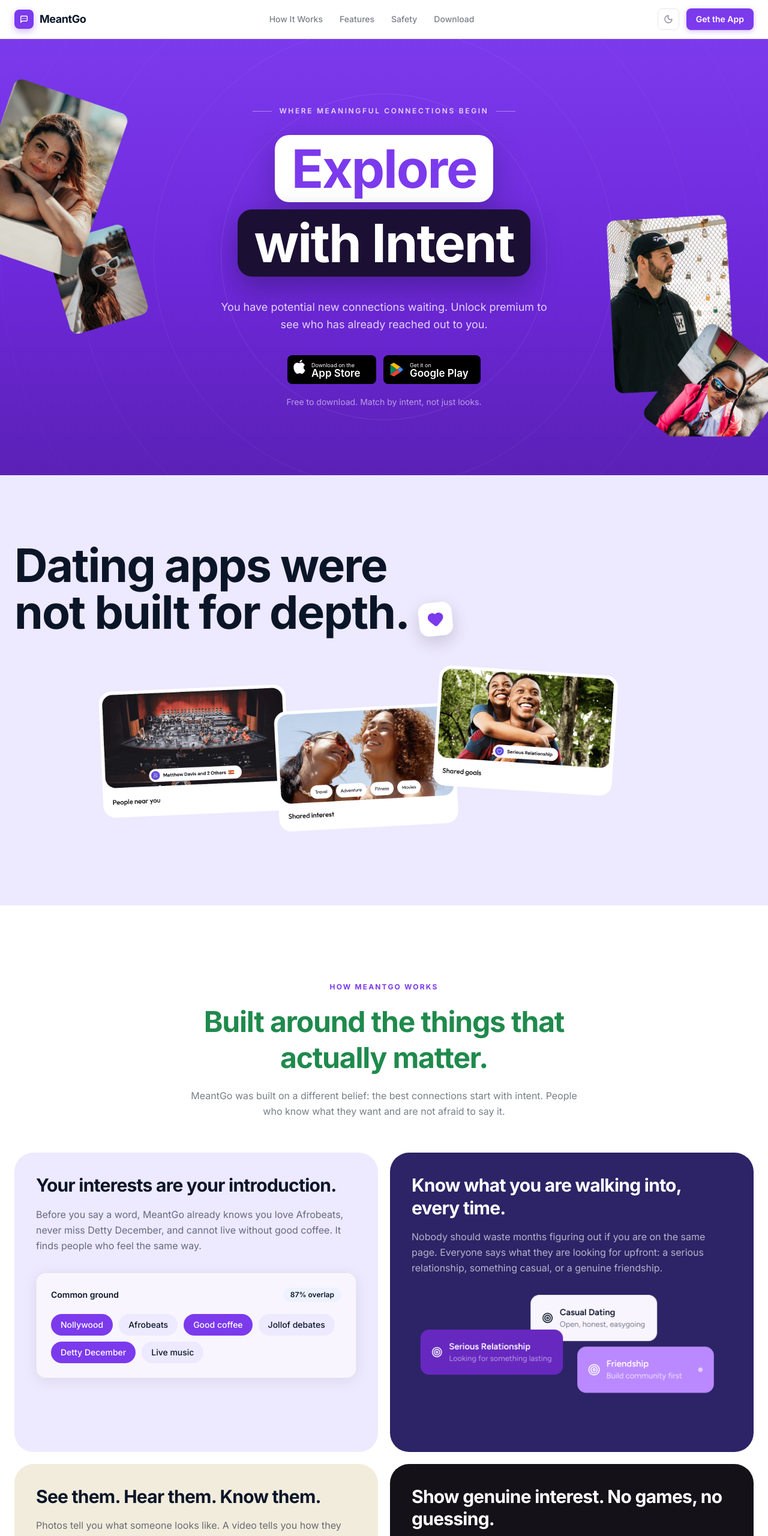
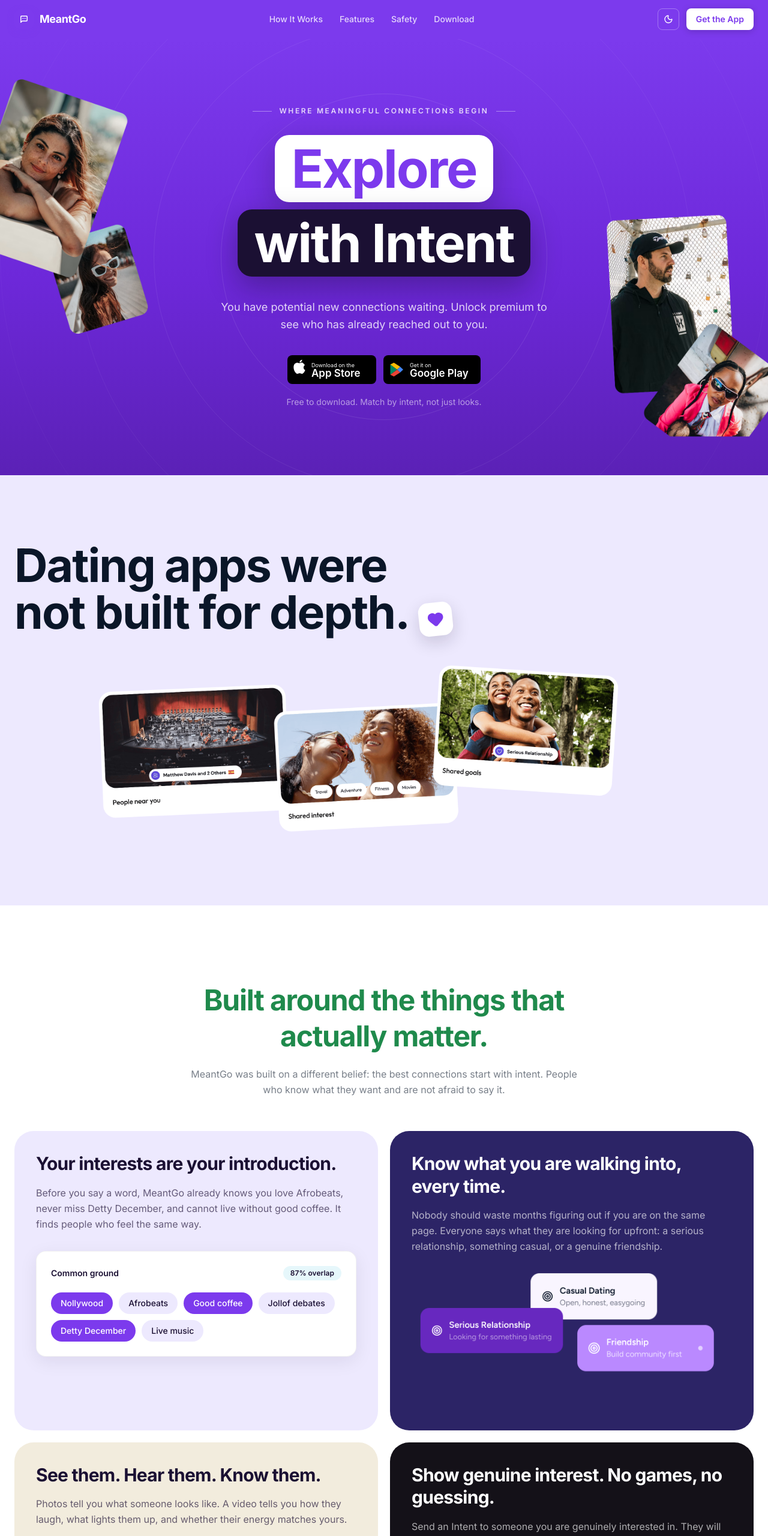
Before and after one commit to jacodestechnologies/fydinn-web, a React (Vite) app: page / in a window 1280 px wide. Shown: the top 2560 px of the page at 60% size. Built offline with nearby package versions, Linux system fonts and the light colour scheme.

Commit message:
Some fixes

```diff
--- a/src/components/Nav.tsx
+++ b/src/components/Nav.tsx
@@ -1,5 +1,6 @@
 import { Link, useLocation } from "react-router-dom";
 import { Moon, Sun } from "lucide-react";
+import { useEffect, useState } from "react";
 import { useTheme } from "@/contexts/ThemeContext";
 
 const navItems = [
@@ -13,19 +14,49 @@
   const { theme, toggle } = useTheme();
   const location = useLocation();
   const onHome = location.pathname === "/";
+  const [scrolled, setScrolled] = useState(false);
+
+  useEffect(() => {
+    const onScroll = () => setScrolled(window.scrollY > 32);
+    onScroll();
+    window.addEventListener("scroll", onScroll, { passive: true });
+    return () => window.removeEventListener("scroll", onScroll);
+  }, []);
+
+  // Transparent / white styling while sitting over the purple hero.
+  const overHero = onHome && !scrolled;
 
   return (
-    <header className="sticky top-0 z-50 border-b border-ink/8 bg-surface/90 backdrop-blur-xl">
+    <header
+      className={`sticky top-0 z-50 transition-colors duration-300 ${
+        overHero
+          ? "border-b border-transparent bg-[#7C3AED]"
+          : "border-b border-ink/8 bg-surface/90 backdrop-blur-xl"
+      }`}
+    >
       <div className="mx-auto flex h-16 max-w-7xl items-center justify-between px-5 sm:px-6">
         {/* Logo */}
         <Link to="/" className="flex items-center gap-2.5 font-semibold">
           <span className="grid size-8 place-items-center rounded-lg bg-brand text-white shadow-[0_4px_12px_rgba(124,58,237,0.35)]">
-            <svg width="14" height="14" viewBox="0 0 24 24" fill="none" stroke="currentColor" strokeWidth="2.5" strokeLinecap="round" strokeLinejoin="round">
+            <svg
+              width="14"
+              height="14"
+              viewBox="0 0 24 24"
+              fill="none"
+              stroke="currentColor"
+              strokeWidth="2.5"
+              strokeLinecap="round"
+              strokeLinejoin="round"
+            >
               <path d="M21 15a2 2 0 0 1-2 2H7l-4 4V5a2 2 0 0 1 2-2h14a2 2 0 0 1 2 2z" />
               <path d="M8 10h.01M12 10h.01M16 10h.01" />
             </svg>
           </span>
-          <span className="text-lg font-bold tracking-tight text-ink">MeantGo</span>
+          <span
+            className={`text-lg font-bold tracking-tight ${overHero ? "text-white" : "text-ink"}`}
+          >
+            MeantGo
+          </span>
         </Link>
 
         {/* Nav links — home only */}
@@ -35,7 +66,9 @@
               <a
                 key={item.href}
                 href={item.href}
-                className="text-sm font-medium text-ink/55 transition-colors hover:text-ink"
+                className={`text-sm font-medium transition-colors ${
+                  overHero ? "text-white/80 hover:text-white" : "text-ink/55 hover:text-ink"
+                }`}
               >
                 {item.label}
               </a>
@@ -48,7 +81,11 @@
           <button
             onClick={toggle}
             aria-label={`Switch to ${theme === "light" ? "dark" : "light"} mode`}
-            className="grid size-9 place-items-center rounded-lg border border-ink/10 text-ink/50 transition-colors hover:border-ink/20 hover:text-ink active:scale-95"
+            className={`grid size-9 place-items-center rounded-lg border transition-colors active:scale-95 ${
+              overHero
+                ? "border-white/30 text-white hover:border-white/60"
+                : "border-ink/10 text-ink/50 hover:border-ink/20 hover:text-ink"
+            }`}
           >
             {theme === "light" ? (
               <Moon className="size-4" aria-hidden="true" />
@@ -59,7 +96,11 @@
 
           <a
             href="/#download"
-            className="inline-flex min-h-9 items-center gap-1.5 rounded-lg bg-brand px-4 py-2 text-sm font-semibold text-white shadow-[0_2px_8px_rgba(124,58,237,0.35)] transition-all hover:-translate-y-px hover:shadow-[0_4px_16px_rgba(124,58,237,0.45)]"
+            className={`inline-flex min-h-9 items-center gap-1.5 rounded-lg px-4 py-2 text-sm font-semibold transition-all hover:-translate-y-px ${
+              overHero
+                ? "bg-white text-brand shadow-[0_2px_12px_rgba(0,0,0,0.18)] hover:shadow-[0_4px_18px_rgba(0,0,0,0.28)]"
+                : "bg-brand text-white shadow-[0_2px_8px_rgba(124,58,237,0.35)] hover:shadow-[0_4px_16px_rgba(124,58,237,0.45)]"
+            }`}
           >
             Get the App
           </a>
--- a/src/components/home/Features.tsx
+++ b/src/components/home/Features.tsx
@@ -1,12 +1,11 @@
 import { features, featureStyles } from "./data";
-import { FeatureVisual, SectionLabel } from "./ui";
+import { FeatureVisual } from "./ui";
 
 export function Features() {
   return (
     <section id="features" className="bg-surface py-24 lg:py-32">
       <div className="mx-auto max-w-7xl px-5 sm:px-6">
         <div className="mx-auto mb-14 max-w-2xl text-center">
-          <SectionLabel>How MeantGo Works</SectionLabel>
           <h2 className="reveal-heading text-4xl font-bold leading-tight tracking-tight text-[#1F8A4C] md:text-5xl">
             Built around the things that actually matter.
           </h2>
--- a/src/components/home/data.ts
+++ b/src/components/home/data.ts
@@ -54,11 +54,12 @@
   },
 ];
 
-// Per-card fills for the feature grid (checkerboard of light tints / dark panels).
+// Per-card fills for the feature grid. Fixed colors (not theme tokens) so the
+// showcase looks identical in light and dark mode.
 export const featureStyles: FeatureStyle[] = [
-  { card: "bg-lilac", title: "text-ink", body: "text-ink/60" },
+  { card: "bg-[#EDE9FE]", title: "text-[#1B1033]", body: "text-[#1B1033]/65" },
   { card: "bg-[#2C2466]", title: "text-white", body: "text-white/65" },
-  { card: "bg-[#F2ECDD]", title: "text-ink", body: "text-ink/60" },
+  { card: "bg-[#F2ECDD]", title: "text-[#1B1033]", body: "text-[#1B1033]/65" },
   { card: "bg-[#141118]", title: "text-white", body: "text-white/65" },
 ];
 
--- a/src/components/home/ui.tsx
+++ b/src/components/home/ui.tsx
@@ -137,10 +137,10 @@
 export function FeatureVisual({ type }: { type: string }) {
   if (type === "tags") {
     return (
-      <div className="rounded-2xl border border-ink/6 bg-warm-cream/80 p-6 shadow-soft">
+      <div className="rounded-2xl border border-black/5 bg-white p-6 shadow-[0_8px_30px_rgba(20,12,40,0.08)]">
         <div className="mb-5 flex items-center justify-between">
-          <span className="text-sm font-semibold text-ink">Common ground</span>
-          <span className="rounded-full bg-mint px-3 py-1 text-xs font-semibold text-ink">
+          <span className="text-sm font-semibold text-[#1B1033]">Common ground</span>
+          <span className="rounded-full bg-[#E6F7FB] px-3 py-1 text-xs font-semibold text-[#1B1033]">
             87% overlap
           </span>
         </div>
@@ -149,7 +149,7 @@
             <span
               key={tag}
               className={`rounded-full px-4 py-2 text-sm font-medium ${
-                i % 2 === 0 ? "bg-brand text-white" : "bg-lilac text-ink"
+                i % 2 === 0 ? "bg-[#7C3AED] text-white" : "bg-[#EDE9FE] text-[#1B1033]"
               }`}
             >
               {tag}
--- a/src/pages/Home.tsx
+++ b/src/pages/Home.tsx
@@ -72,15 +72,6 @@
         scrollTrigger: { trigger: ".testimonial-card", start: "top 85%" },
       });
 
-      gsap.from(".trust-point", {
-        opacity: 0,
-        y: 24,
-        duration: 0.6,
-        ease: "power3.out",
-        stagger: 0.08,
-        scrollTrigger: { trigger: ".trust-point", start: "top 85%" },
-      });
-
       Array.from(document.querySelectorAll<HTMLElement>(".reveal-heading")).forEach((el) => {
         gsap.from(el, {
           opacity: 0,
@@ -94,23 +85,30 @@
     return () => ctx.revert();
   }, []);
 
-  // Refresh ScrollTrigger once images load to fix stale trigger positions.
+  // Heavy images load after ScrollTrigger first measures the page, leaving its
+  // trigger positions stale and reveal targets stuck at opacity 0. Refresh as
+  // each image finishes loading, on window load, and via timed fallbacks.
   useLayoutEffect(() => {
-    const handleImageLoad = () => {
-      ScrollTrigger.refresh();
-    };
-
-    // Listen for image load events and refresh on completion
-    window.addEventListener("load", handleImageLoad);
-
-    // Fallback: refresh after a short delay if images take a while
-    const timer = setTimeout(() => {
-      ScrollTrigger.refresh();
-    }, 1500);
+    const refresh = () => ScrollTrigger.refresh();
+    const pending = Array.from(mainRef.current?.querySelectorAll("img") ?? []).filter(
+      (img) => !img.complete,
+    );
+    pending.forEach((img) => {
+      img.addEventListener("load", refresh, { once: true });
+      img.addEventListener("error", refresh, { once: true });
+    });
+    window.addEventListener("load", refresh);
+    const t1 = window.setTimeout(refresh, 800);
+    const t2 = window.setTimeout(refresh, 2500);
 
     return () => {
-      window.removeEventListener("load", handleImageLoad);
-      clearTimeout(timer);
+      pending.forEach((img) => {
+        img.removeEventListener("load", refresh);
+        img.removeEventListener("error", refresh);
+      });
+      window.removeEventListener("load", refresh);
+      window.clearTimeout(t1);
+      window.clearTimeout(t2);
     };
   }, []);
 
```
Also changed, not shown: 1 other file (tests, documents, lock files or other folders).
